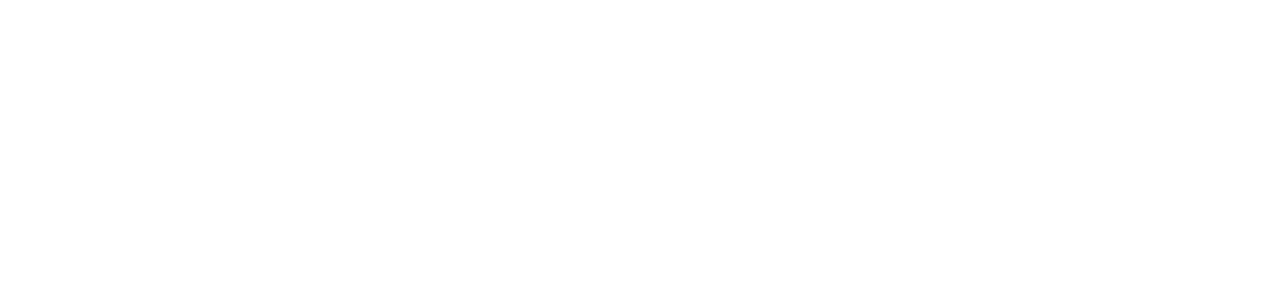
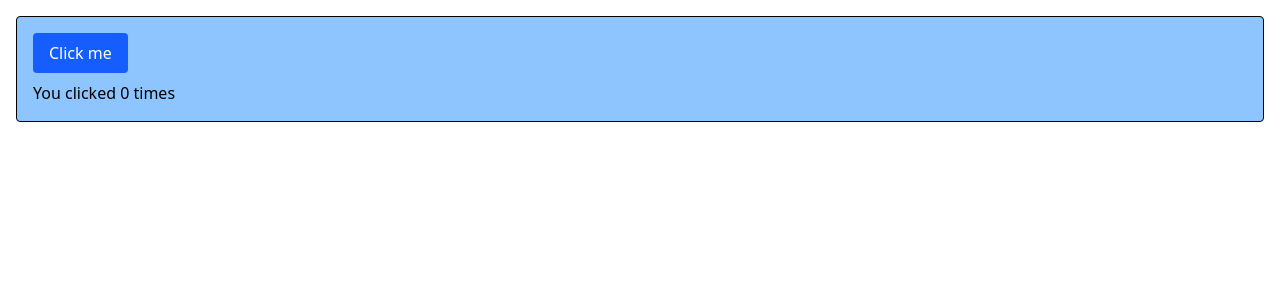
Before and after one commit to srseen/learn-react-vitest, a React (Vite) app: page /basics/event in a window 1280 px wide. Before the commit this address had no page. Shown: the top 300 px of the page. Built offline with nearby package versions, Linux system fonts and the light colour scheme.

Commit message:
feat:add EventHandling component

```diff
--- /dev/null
+++ b/src/components/basics/5.Event Handling/EventHandling.tsx
@@ -0,0 +1,21 @@
+import { useState } from "react";
+
+export function EventHandling() {
+  const [count, setCount] = useState(0);
+
+  function handleClick() {
+    setCount((prev) => prev + 1);
+  }
+
+  return (
+    <div className="bg-blue-300 m-4 p-4 border rounded space-y-2">
+      <button
+        onClick={handleClick}
+        className="px-4 py-2 bg-blue-600 text-white rounded"
+      >
+        Click me
+      </button>
+      <p>You clicked {count} times</p>
+    </div>
+  );
+}
--- a/src/main.tsx
+++ b/src/main.tsx
@@ -2,12 +2,13 @@
 import { createRoot } from "react-dom/client";
 import { BrowserRouter, Routes, Route } from "react-router";
 import "./index.css";
-import IndexPage from "./pages/IndexPage";
-import BasicsPage from "./pages/BasicsPage";
+import { IndexPage } from "./pages/IndexPage";
+import { BasicsPage } from "./pages/BasicsPage";
 import { FunctionalComponent } from "./components/basics/1.FunctionalComponent/FunctionalComponent";
 import { Prop } from "./components/basics/2.PropsAndChildren/PropsAndChildren";
 import { ConditionalPlayground } from "./components/basics/3.Conditional Rendering/ConditionalRendering";
 import { List } from "./components/basics/4. List Rendering/ListRendering";
+import { EventHandling } from "./components/basics/5.Event Handling/EventHandling";
 
 createRoot(document.getElementById("root")!).render(
   <StrictMode>
@@ -20,6 +21,7 @@
         <Route path="/basics/prop" element={<Prop />} />
         <Route path="/basics/conditional" element={<ConditionalPlayground />} />
         <Route path="/basics/list" element={<List />} />
+        <Route path="/basics/event" element={<EventHandling />} />
         {/* basic routes */}
       </Routes>
     </BrowserRouter>
--- a/src/pages/IndexPage.tsx
+++ b/src/pages/IndexPage.tsx
@@ -2,7 +2,7 @@
 
 const basics = [{ path: "basics", name: "1.Basic" }];
 
-export default function IndexPage() {
+export function IndexPage() {
   return (
     <div className="p-6">
       <h2 className="text-2xl font-bold mb-4">React Basic Components</h2>
```
Also changed, not shown: src/pages/BasicsPage.tsx (+4 -4 lines), 1 other file (tests, documents, lock files or other folders).
